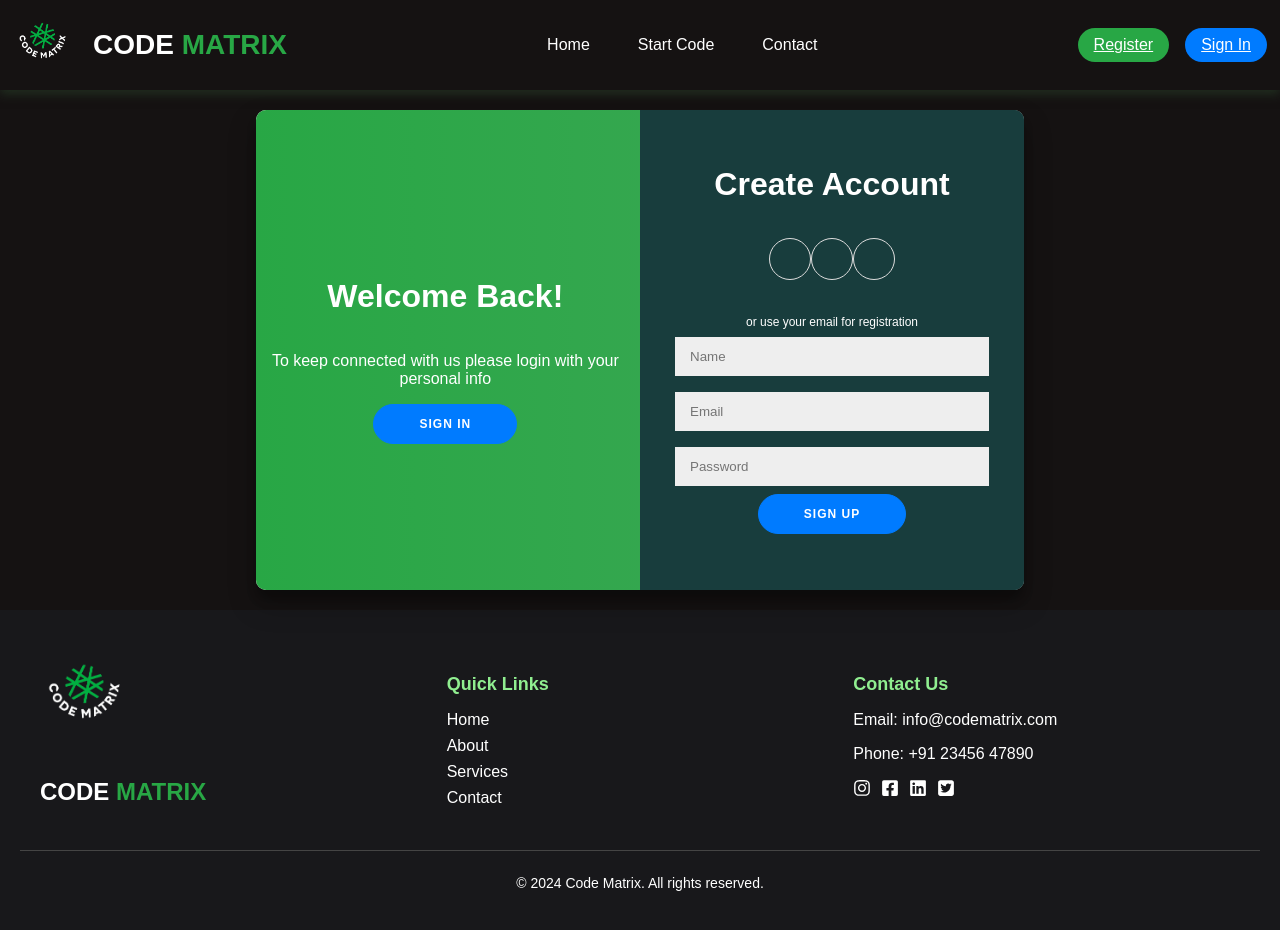
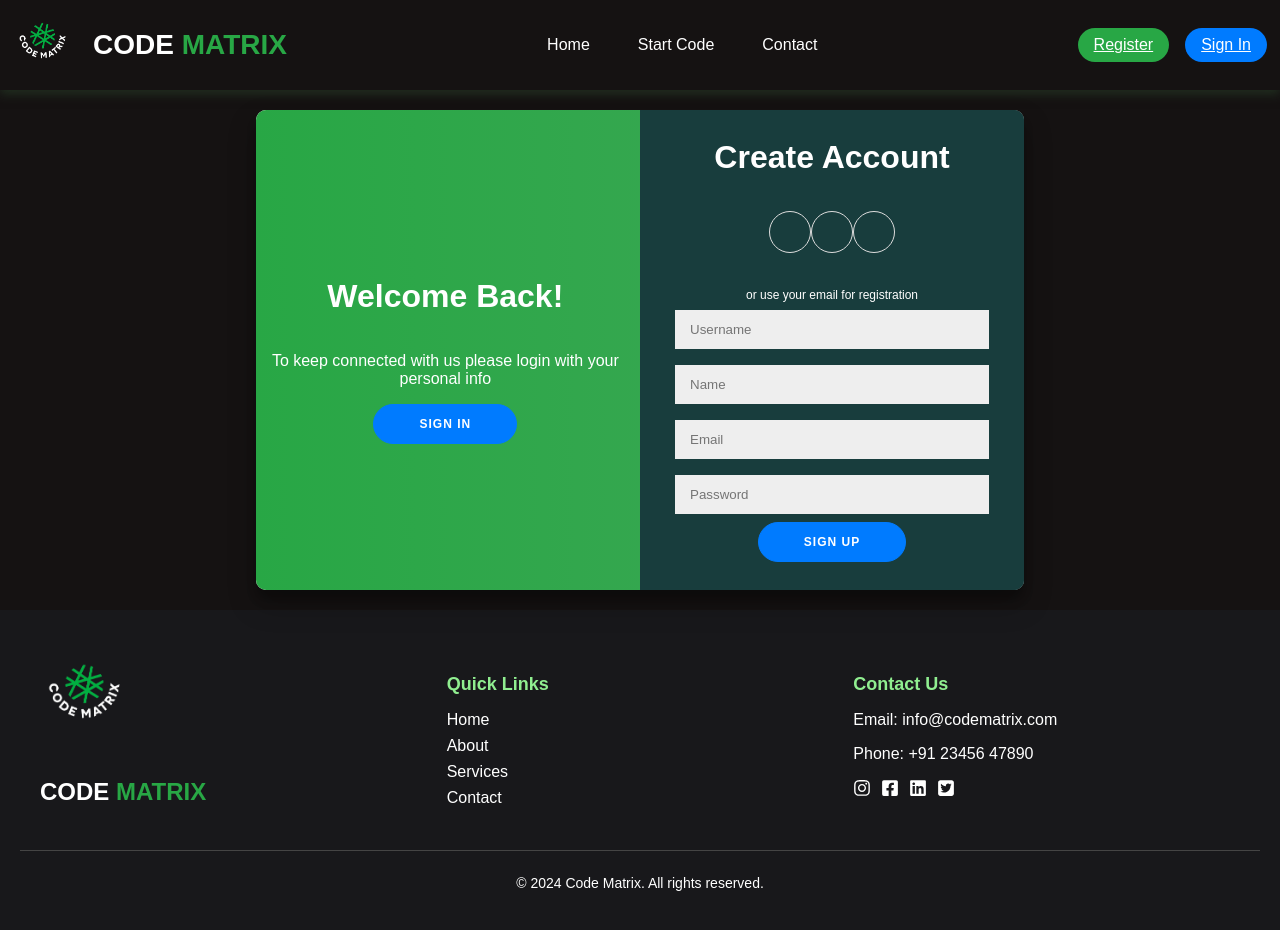
Before and after one commit to krsuryansh/Code-matrix-frontend, a React (Create React App) app: page /Signup in a window 1280 px wide. Both pictures are taken after a click on the button "SIGN UP". Shown: the top 930 px of the page. Built offline with nearby package versions, Linux system fonts and the light colour scheme.

Commit message:
username added

```diff
--- a/src/components/Signup.js
+++ b/src/components/Signup.js
@@ -8,6 +8,7 @@ function Signup() {
   const [errors, setErrors] = useState('');
 
   const [formData, setFormData] = useState({
+    username: '', // Add username to state
     name: '',
     email: '',
     password: ''
@@ -49,7 +50,7 @@ function Signup() {
     e.preventDefault();
 
     // Form validation: check if all fields are filled
-    if (!formData.name || !formData.email || !formData.password) {
+    if (!formData.username || !formData.name || !formData.email || !formData.password) {
       setErrors('Please fill in all fields.');
       return;
     }
@@ -57,7 +58,7 @@ function Signup() {
     try {
       const response = await axios.post('http://localhost:3000/submit-form', formData);
       setSuccessMessage(response.data.message);
-      setFormData({ name: '', email: '', password: '' });
+      setFormData({ username: '', name: '', email: '', password: '' });
     } catch (error) {
       setErrors(error.message);
       setSuccessMessage(`Error submitting form. Please try again. ${error.message}`);
@@ -95,6 +96,14 @@ function Signup() {
               <a href="#" className="signup-social"><i className="fab fa-linkedin-in"></i></a>
             </div>
             <span>or use your email for registration</span>
+            <input
+              type="text"
+              name="username"
+              placeholder="Username" // Username field added here
+              value={formData.username}
+              onChange={handleInputChange}
+              className="signup-input"
+            />
             <input
               type="text"
               name="name"
@@ -172,8 +181,6 @@ function Signup() {
           </div>
         </div>
       </div>
-
-
     </>
   );
 }
```
